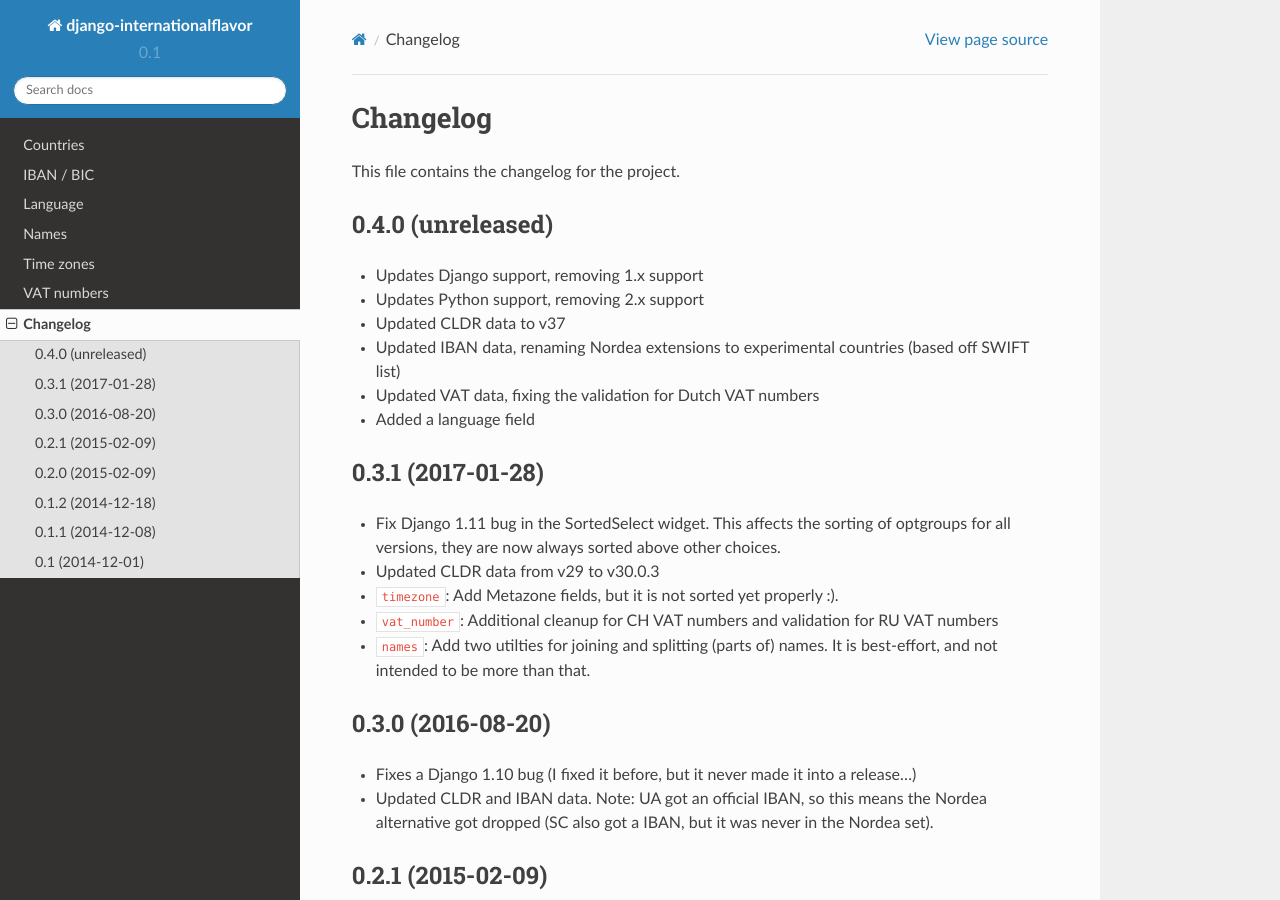
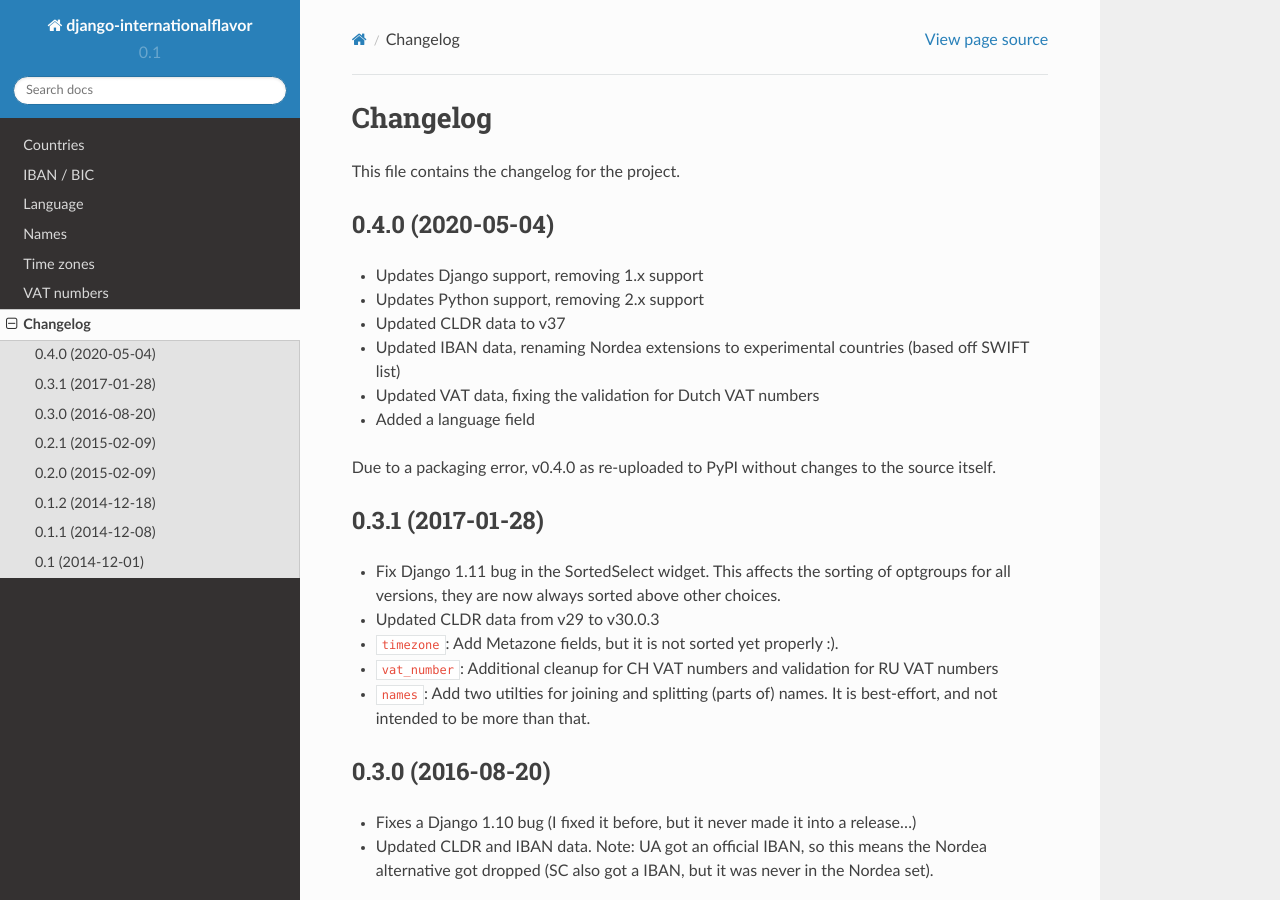
Before and after one commit to ralphje/django-internationalflavor, a Sphinx documentation site: the page built from docs/changelog.rst, in a window 1280 px wide and 900 px high. Built offline with Sphinx 7.4.7 and the Read the Docs theme 2.0.0, drawn with Linux system fonts in a browser that asks for light colours.

Commit message:
Update readme with date of release

```diff
--- a/docs/changelog.rst
+++ b/docs/changelog.rst
@@ -4,7 +4,7 @@
 
 This file contains the changelog for the project.
 
-0.4.0 (unreleased)
+0.4.0 (2020-05-04)
 ==================
 * Updates Django support, removing 1.x support
 * Updates Python support, removing 2.x support
@@ -12,6 +12,8 @@
 * Updated IBAN data, renaming Nordea extensions to experimental countries (based off SWIFT list)
 * Updated VAT data, fixing the validation for Dutch VAT numbers
 * Added a language field
+
+Due to a packaging error, v0.4.0 as re-uploaded to PyPI without changes to the source itself.
 
 0.3.1 (2017-01-28)
 ==================
```
